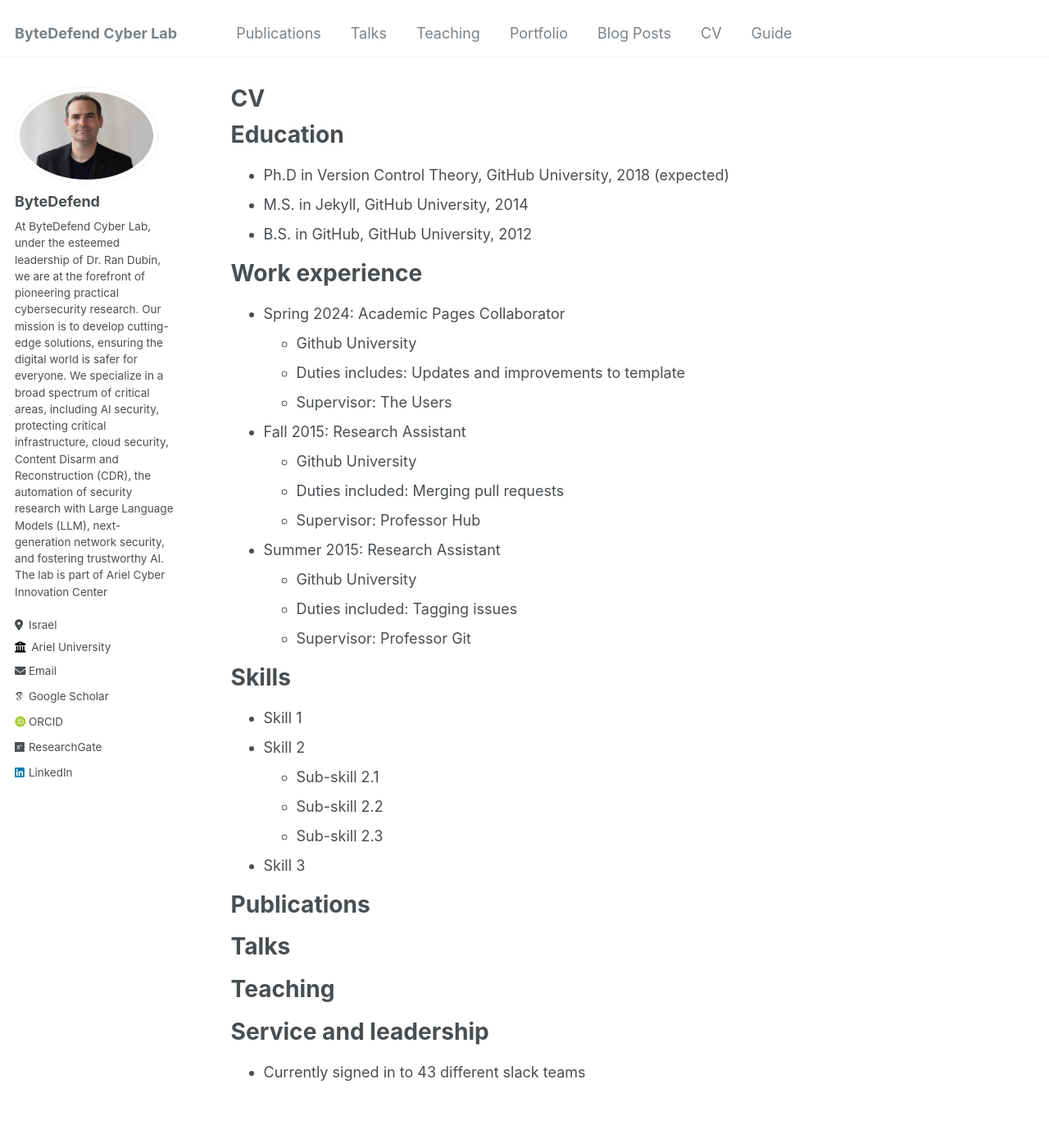
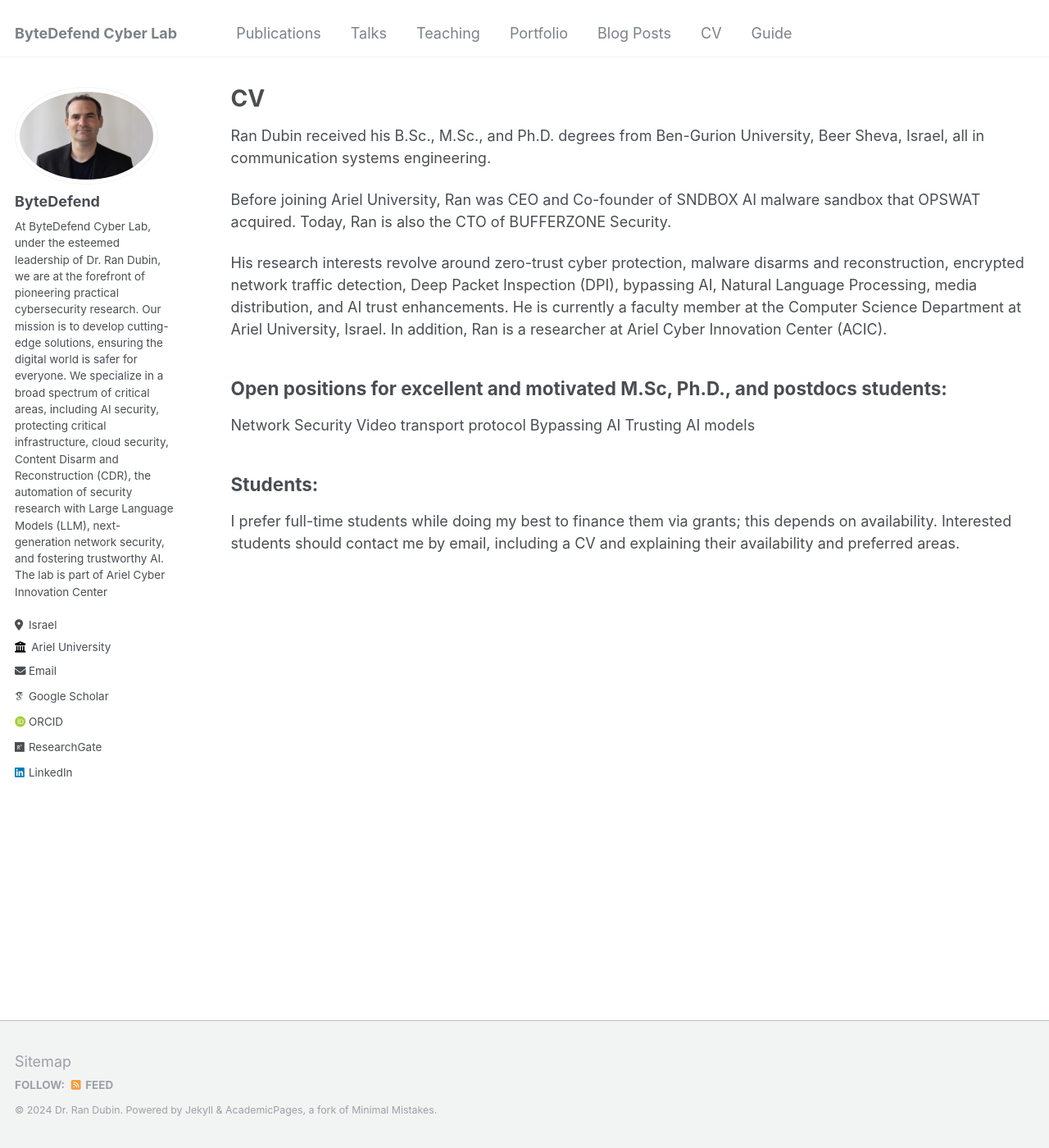
Before and after one commit to randubin/ByteDefend, a Jekyll site: the page built from _pages/cv.md, in a window 1280 px wide and 1400 px high. Shown: the whole window at 82% size. Built offline with Jekyll 4.4.1, drawn with Linux system fonts in a browser that asks for light colours; some web fonts are replaced.

Commit message:
Update cv.md

```diff
--- a/_pages/cv.md
+++ b/_pages/cv.md
@@ -9,56 +9,22 @@ redirect_from:
 
 {% include base_path %}
 
-Education
-======
-* Ph.D in Version Control Theory, GitHub University, 2018 (expected)
-* M.S. in Jekyll, GitHub University, 2014
-* B.S. in GitHub, GitHub University, 2012
+Ran Dubin received his B.Sc., M.Sc., and Ph.D. degrees from Ben-Gurion University, Beer Sheva, Israel, all in communication systems engineering.
 
-Work experience
-======
-* Spring 2024: Academic Pages Collaborator
-  * Github University
-  * Duties includes: Updates and improvements to template
-  * Supervisor: The Users
+Before joining Ariel University, Ran was CEO and Co-founder of SNDBOX AI malware sandbox that OPSWAT acquired. Today, Ran is also the CTO of BUFFERZONE Security.
 
-* Fall 2015: Research Assistant
-  * Github University
-  * Duties included: Merging pull requests
-  * Supervisor: Professor Hub
+His research interests revolve around zero-trust cyber protection, malware disarms and reconstruction, encrypted network traffic detection, Deep Packet Inspection (DPI), bypassing AI, Natural Language Processing, media distribution, and AI trust enhancements. He is currently a faculty member at the Computer Science Department at Ariel University, Israel. In addition, Ran is a researcher at Ariel Cyber Innovation Center (ACIC).
 
-* Summer 2015: Research Assistant
-  * Github University
-  * Duties included: Tagging issues
-  * Supervisor: Professor Git
+Open positions for excellent and motivated M.Sc, Ph.D., and postdocs students:
+------------------------------------------------------------------------------
 
-Skills
-======
-* Skill 1
-* Skill 2
-  * Sub-skill 2.1
-  * Sub-skill 2.2
-  * Sub-skill 2.3
-* Skill 3
+Network Security
+Video transport protocol
+Bypassing AI
+Trusting AI models
 
-Publications
-======
-  <ul>{% for post in site.publications reversed %}
-    {% include archive-single-cv.html %}
-  {% endfor %}</ul>
 
-Talks
-======
-  <ul>{% for post in site.talks reversed %}
-    {% include archive-single-talk-cv.html  %}
-  {% endfor %}</ul>
+Students:
+---------
 
-Teaching
-======
-  <ul>{% for post in site.teaching reversed %}
-    {% include archive-single-cv.html %}
-  {% endfor %}</ul>
-
-Service and leadership
-======
-* Currently signed in to 43 different slack teams
+I prefer full-time students while doing my best to finance them via grants; this depends on availability. Interested students should contact me by email, including a CV and explaining their availability and preferred areas.
```
